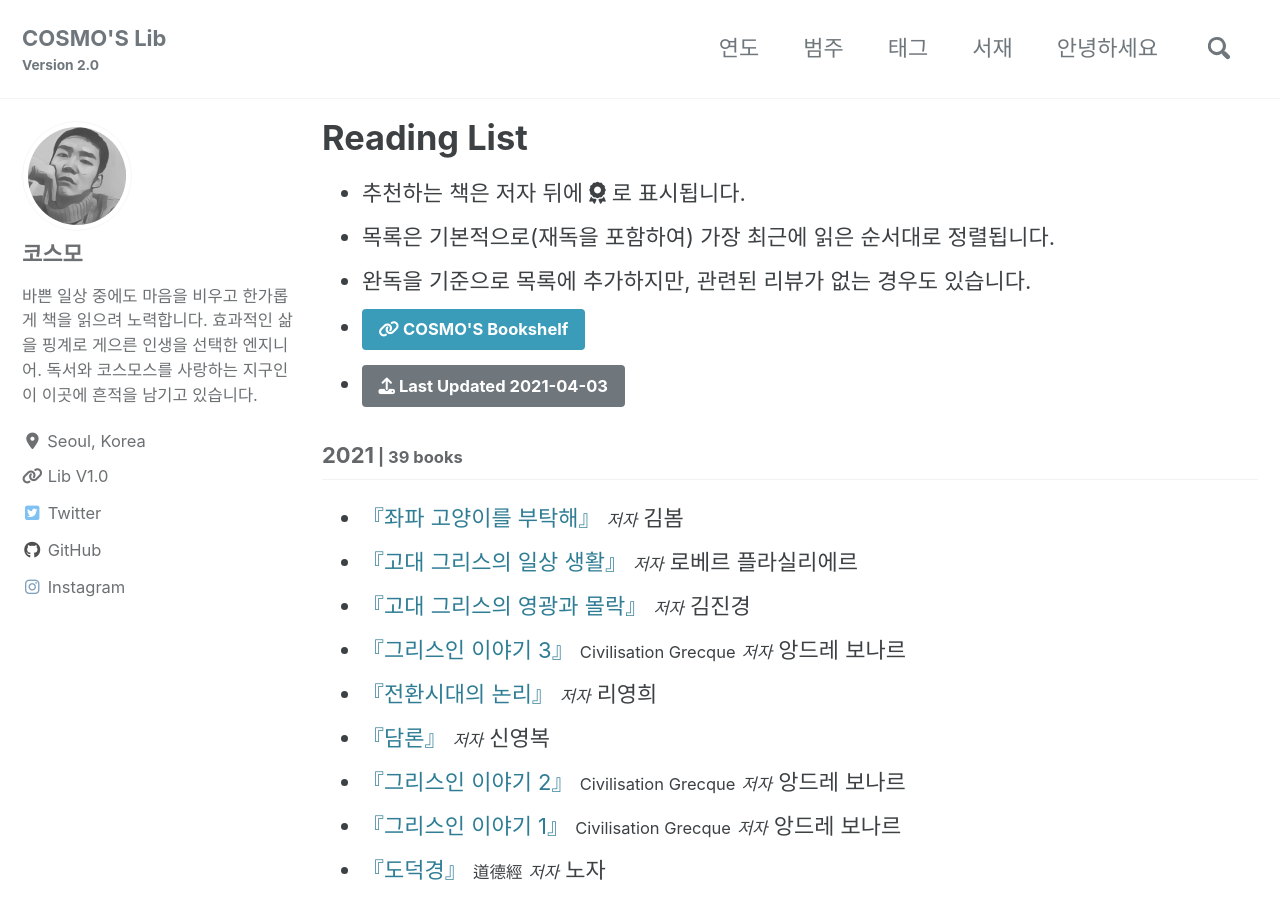
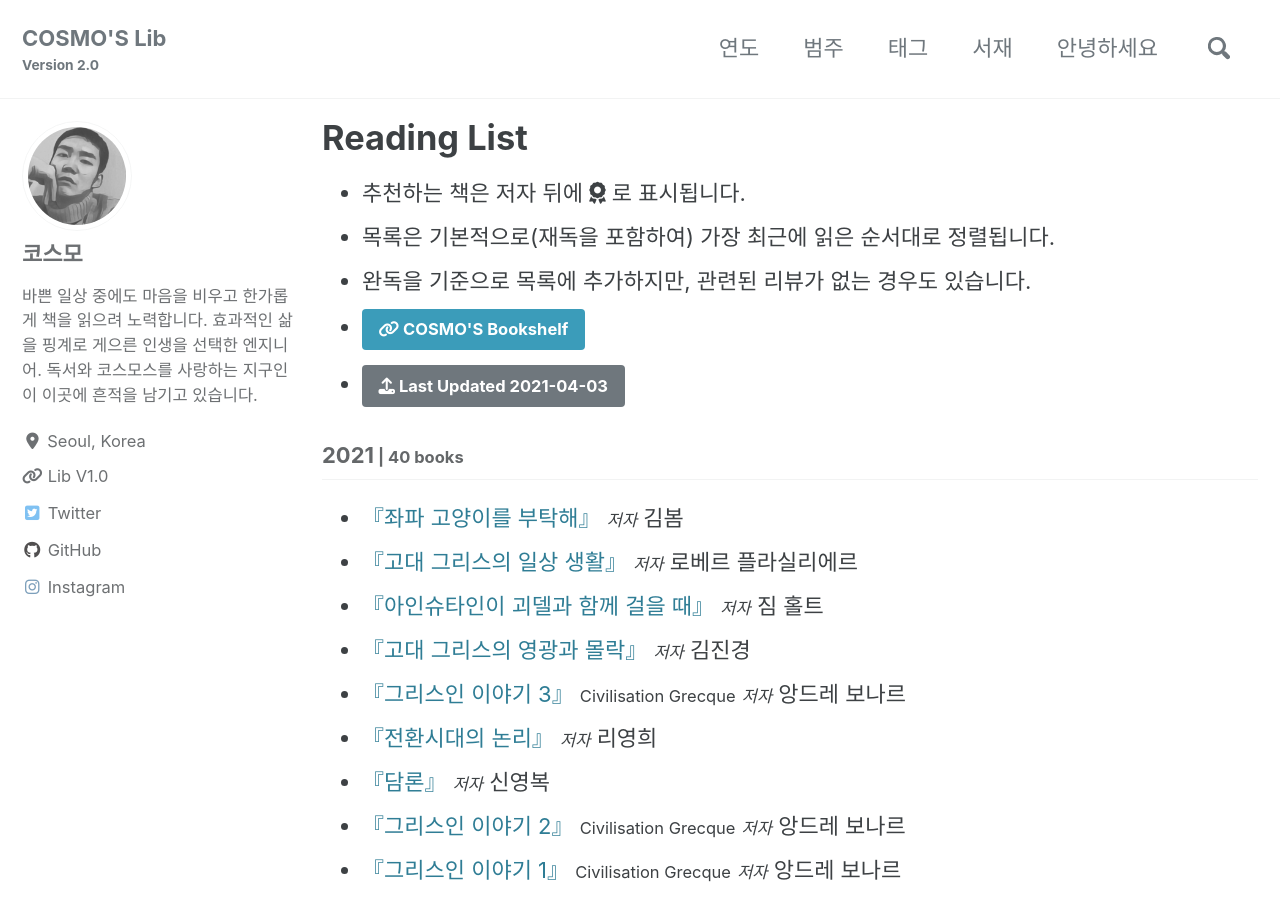
Before and after one commit to deftone2000/cosmo-s-archive, a Jekyll site: the page built from _pages/reading-list.html, in a window 1280 px wide and 900 px high. Built offline with Jekyll 4.4.1, drawn with Linux system fonts in a browser that asks for light colours; cached includes are drawn as plain includes; nearby versions of some CDN libraries; comment, search, counter and statistics services are not loaded; a style sheet for code colours, icons or effects is not loaded.

Commit message:
no message

```diff
--- a/_data/reading.yml
+++ b/_data/reading.yml
@@ -20,6 +20,16 @@ list:
         trans: 심현정
         pub: 우물이있는집
         pub_info: 2004년 06월 01일
+        post_link:
+
+      - title: "아인슈타인이 괴델과 함께 걸을 때"
+        ori_title:
+        author: 짐 홀트
+        post_title:
+        cover: https://img.ridicdn.net/cover/3665000027/xxlarge#1
+        trans: 노태복
+        pub: 소소의책
+        pub_info: 22020.05.15. 전자책, 종이책 동시 출간
         post_link:
 
       - title: "고대 그리스의 영광과 몰락"
```
